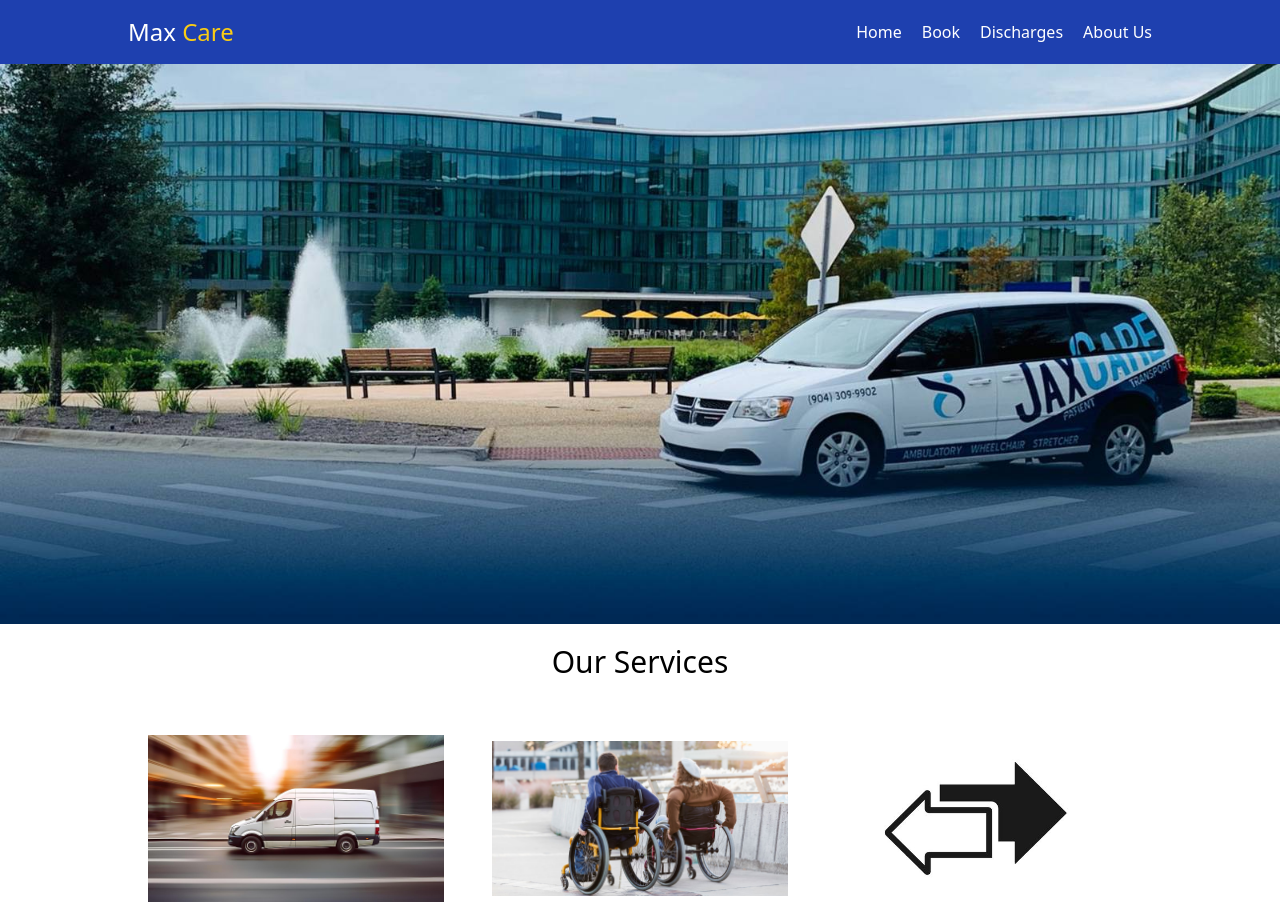
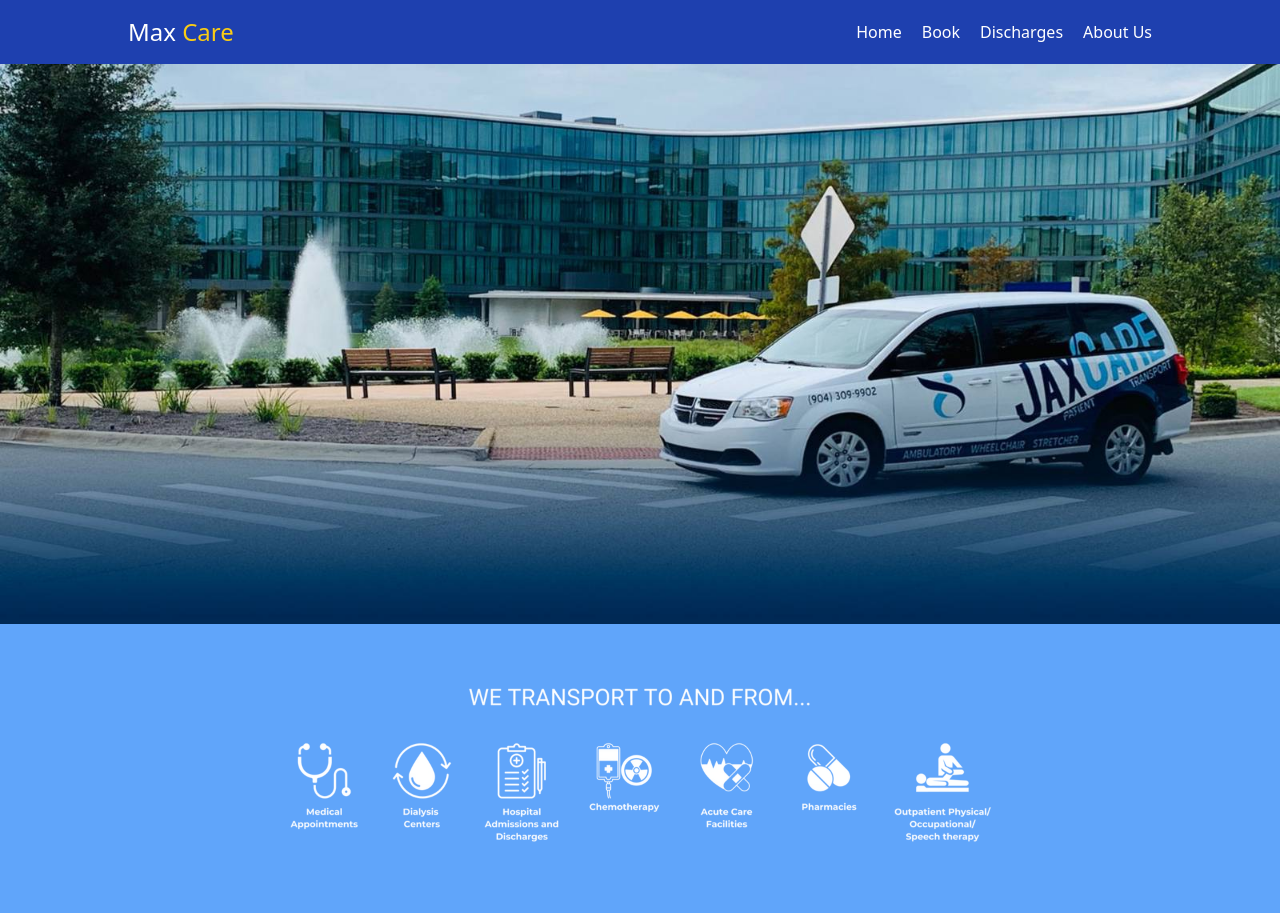
Before and after one commit to ZyadSaber/disability-care-v2, a React (Vite) app: page / in a window 1280 px wide. Shown: the top 913 px of the page. Built offline with nearby package versions, Linux system fonts and the light colour scheme.

Commit message:
add picture

```diff
--- a/src/images/index.ts
+++ b/src/images/index.ts
@@ -5,3 +5,4 @@ export { default as slider4 } from "./imgs/slider4.jpg";
 export { default as van } from "./imgs/van.jpg";
 export { default as wheelChair } from "./imgs/people-with-wheelchair.jpg";
 export { default as arrows } from "./imgs/arrows.jpg";
+export { default as services } from "./webp/services.webp";
--- a/src/pages/home-page/component.tsx
+++ b/src/pages/home-page/component.tsx
@@ -1,6 +1,6 @@
 import { memo, useState, useLayoutEffect, useRef, useCallback } from "react";
 import { Link } from "react-router-dom"
-import { slider1, slider2, slider3, slider4, van, wheelChair, arrows } from "../../images";
+import { slider1, slider2, slider3, slider4, van, wheelChair, arrows, services } from "../../images";
 import {
     SliderContainer,
     SliderWrapper,
@@ -79,7 +79,11 @@ const HomePage = memo(() => {
                     </div>
                 </ButtonsWrapper>
             </SliderContainer>
+
+            <img src={services} alt="" className="bg-blue-400" />
+
             <h4 className="w-full text-center pt-5 px-5 md:px-32 text-3xl font-normal">Our Services</h4>
+
             <div className=" flex gap-2 py-5 px-5 md:px-32 flex-col md:flex-row">
                 <div className=" w-full md:w-4/12 flex flex-col justify-center items-center p-5 gap-3">
                     <img src={van} alt="" className="max-h-52" />
```
Also changed, not shown: src/images/webp/services.webp (added).
